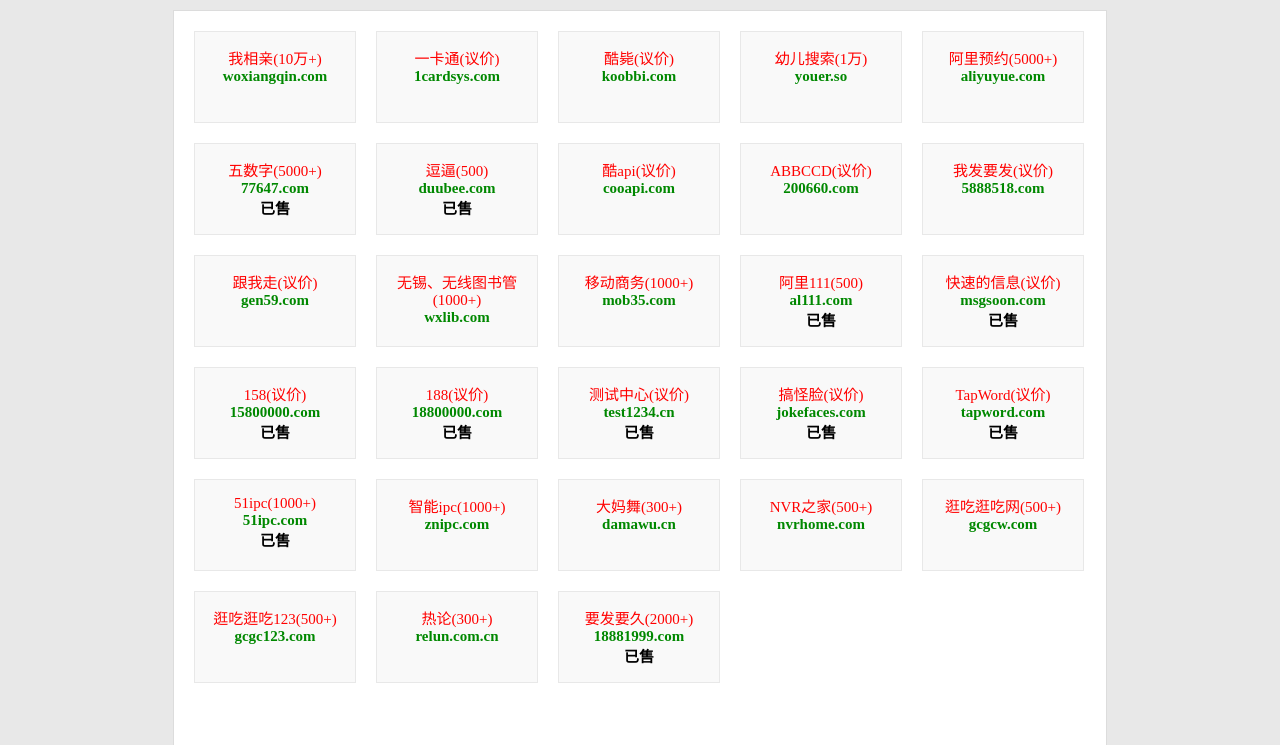
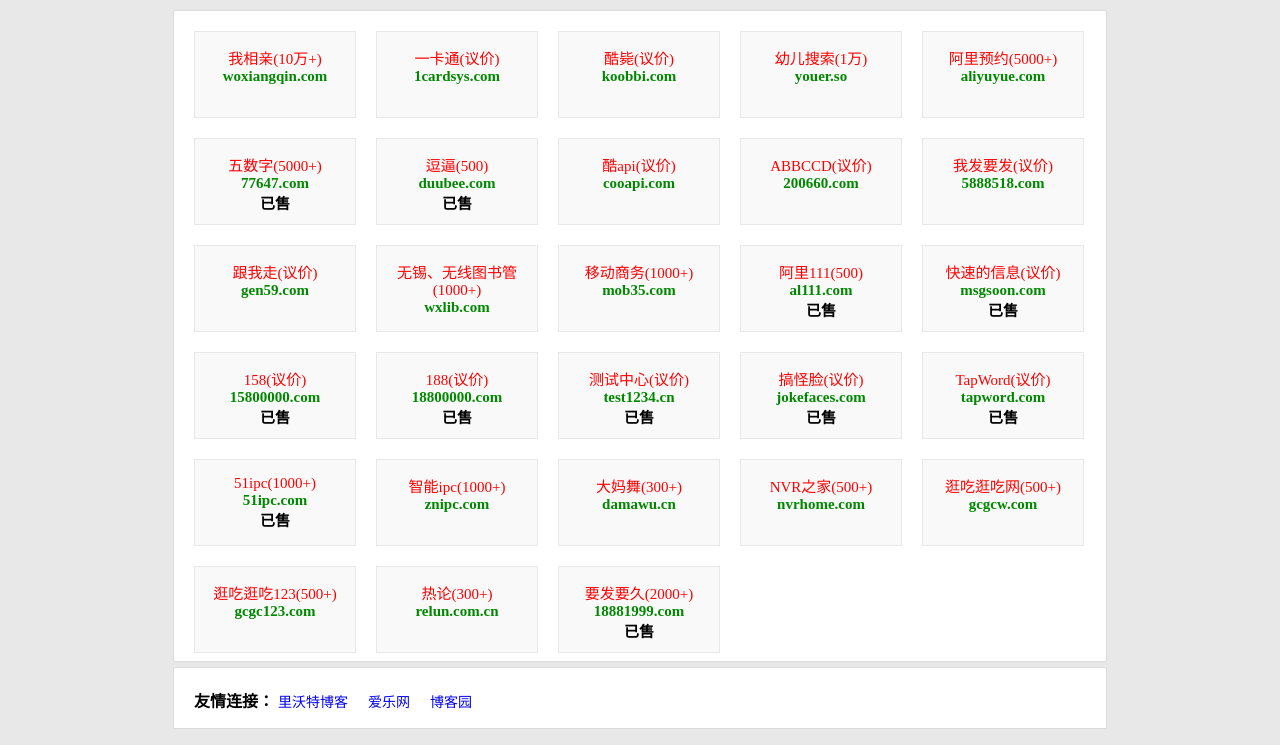
Before and after one commit to lyout/lyout.github.com, a plain HTML site: page index.html in a window 1280 px wide. Shown: the part 55-800 px from the top of the page. Drawn offline with Linux system fonts and the light colour scheme.

Commit message:
Update stylesheet.css

```diff
--- a/stylesheets/stylesheet.css
+++ b/stylesheets/stylesheet.css
@@ -50,14 +50,14 @@
     }
     .container {
         width: 932px;
-        height: 760px;
+        height: 650px;
         margin: auto;
         border: 1px solid #DCDCDC;
         background-color: White;
     }
     .domain {
         width: 160px;
-        height: 90px;
+        height: 85px;
         margin:  20px 0px 0px 20px;
         float: left;
         border: 1px solid #E8E8E8;
```
